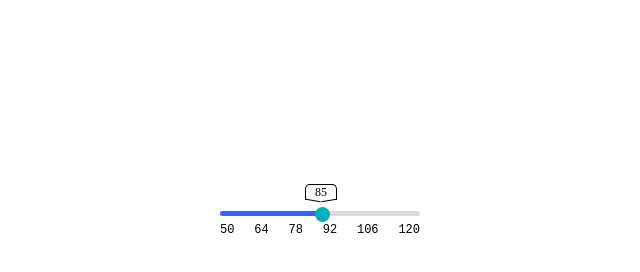
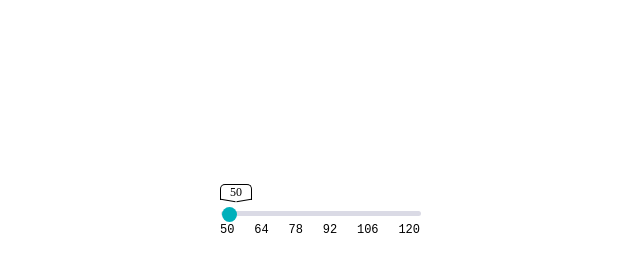
Before and after one commit to Samirox66/ngSlider, a website built with webpack: page src/index.pug in a window 1280 px wide. Both pictures are taken after a click on the button "50". Shown: the whole page, without its empty margins (320-960 px from the left). Built offline with nearby package versions, Linux system fonts and the light colour scheme.

Commit message:
Added first attempt of range slider

```diff
--- a/src/index.pug
+++ b/src/index.pug
@@ -9,4 +9,4 @@ html(lang="en")
             .slider-wrapper
                 .ng-slider
                     .ng-slider__slider-wrapper
-                        input.ng-slider__slider(type="range" id="slider-1")
+                        input.ng-slider__slider(type="range" id="ng-slider")
--- a/src/index.ts
+++ b/src/index.ts
@@ -3,4 +3,4 @@ import './styles.scss';
 import './plugin/slider';
 import './plugin/slider.scss'
 
-($('#slider-1') as any).ngSlider({range: true, id: 'slider-1', max: 120, min: 50, isValueVisible: true});
+($('#slider-1') as any).ngSlider({range: false, id: 'ng-slider', max: 120, min: 50, isValueVisible: true});
--- a/src/plugin/slider.scss
+++ b/src/plugin/slider.scss
@@ -55,6 +55,7 @@
     top: 6px;
     border-radius: 5px;
     background-color: #d5d5d5;
+    margin-left: 1px;
 }
 
 .ng-slider__slider-wrapper {
--- a/src/plugin/slider.ts
+++ b/src/plugin/slider.ts
@@ -15,6 +15,7 @@ interface Options {
     max: number,
     step?: number,
     value?: number,
+    value2?: number,
     isValueVisible?: boolean,
     isVertical?: boolean,
 }
@@ -23,38 +24,24 @@ interface Options {
 
     const methods = {
         init: function(options: Options) {
-            let slider = <HTMLInputElement>document.getElementById(options.id);
-            let sliderTrack = document.createElement('div');
-            let currentValue = document.createElement('div');
-            if (options.range) {
-
-            }
-            methods.createView(slider, sliderTrack, currentValue, options);
-            slider?.addEventListener('input', () => {
-                if (parseInt(slider.value) % (options.step ?? 0) !== 0) {
-                    slider.value = (parseInt(slider.value) - (options.step ?? 0)).toString();
-                }
-                const percent: number = ((parseInt(slider.value) - options.min) / (options.max - options.min)) * 100;
-                const marginLeft = percent - 15 * percent / 100;
-                currentValue.style.marginLeft = `${marginLeft}%`;
-                sliderTrack.style.background = `linear-gradient(to right, #3264fe ${percent}%, #dadae5 ${percent}%)`;
-                currentValue.textContent = slider.value;
-            });
+            const slider = <HTMLInputElement>document.getElementById(options.id);
+            const sliderTrack = document.createElement('div');
+            const currentValue = document.createElement('div');
+            this.createView(slider, sliderTrack, options, currentValue);
+            slider?.addEventListener('input',  e => this.valueChanged(slider, sliderTrack, options, currentValue));
         },
-        createView: function(slider: HTMLInputElement, sliderTrack: HTMLDivElement, currentValue: HTMLDivElement, options: Options) {
+        createView: function(slider: HTMLInputElement, sliderTrack: HTMLDivElement, options: Options, currentValue: HTMLDivElement) {
             slider?.setAttribute('max', options.max.toString());
             slider?.setAttribute('min', options.min.toString());
             slider.setAttribute('value', options.value?.toString() ?? ((options.max + options.min) / 2).toString());
-            let percent: number = ((parseInt(slider.value) - options.min) / (options.max - options.min)) * 100;
+            const percent: number = ((parseInt(slider.value) - options.min) / (options.max - options.min)) * 100;
             sliderTrack.style.background = `linear-gradient(to right, #3264fe ${percent}%, #dadae5 ${percent}%)`;
-            let values = document.createElement('div');
+            const values = document.createElement('div');
             if (options.isValueVisible) {
-                const percent: number = ((parseInt(slider.value) - options.min) / (options.max - options.min)) * 100
-                currentValue.classList.add('ng-slider__current-value');
-                const marginLeft = percent - 15 * percent / 100;
-                currentValue.style.marginLeft = `${marginLeft}%`;
-                let currentValueText = document.createTextNode(slider.value);
-                currentValue.appendChild(currentValueText);
+                this.createCurrentValue(slider, options, currentValue);
+            }
+            if (options.range) {
+                this.createRangeSlider(slider, options);
             }
             sliderTrack.classList.add('ng-slider__slider-track');
             values.classList.add('ng-slider__values');
@@ -66,8 +53,9 @@ interface Options {
                 value.setAttribute('type', 'button');
                 value.classList.add('ng-slider__value');
                 values.append(value);
-                value.addEventListener('input', () => {
-                    console.log(slider.value);
+                value.addEventListener('click', () => {
+                    slider.value = value.value;
+                    this.valueChanged(slider, sliderTrack, options, currentValue);
                 })
             }
             if (options.isVertical) {
@@ -77,6 +65,42 @@ interface Options {
                 values.style.flexDirection = 'column';
             }
             slider?.parentElement?.parentElement?.append(values);
+        },
+        valueChanged: function(slider: HTMLInputElement, sliderTrack: HTMLDivElement, options: Options, currentValue:HTMLDivElement) {
+            if (options.range) {
+
+            } else {
+                if (parseInt(slider.value) % (options.step ?? 0) !== 0) {
+                    slider.value = (parseInt(slider.value) - (options.step ?? 0)).toString();
+                }
+            }
+            const percent: number = ((parseInt(slider.value) - options.min) / (options.max - options.min)) * 100;
+            const marginLeft = percent - 15 * percent / 100;
+            if (options.isValueVisible) {
+                currentValue.style.marginLeft = `${marginLeft}%`;
+                currentValue.textContent = slider.value;
+            }
+            sliderTrack.style.background = `linear-gradient(to right, #3264fe ${percent}%, #dadae5 ${percent}%)`;
+        },
+        createRangeSlider: function(slider: HTMLInputElement, options: Options) {
+            const slider2 = document.createElement('input');
+            slider2.setAttribute('type', 'range');
+            slider2.setAttribute('id', `${options.id}-2`);
+            slider2.classList.add('ng-slider__slider')
+            slider.parentElement?.prepend(slider2);
+            slider2.addEventListener('input', e => this.slider2Changed());
+        },
+        createCurrentValue: function(slider: HTMLInputElement, options: Options, currentValue: HTMLDivElement) {
+            const percent: number = ((parseInt(slider.value) - options.min) / (options.max - options.min)) * 100
+            currentValue.classList.add('ng-slider__current-value');
+            const marginLeft = percent - 15 * percent / 100;
+            currentValue.style.marginLeft = `${marginLeft}%`;
+            const currentValueText = document.createTextNode(slider.value);
+            currentValue.appendChild(currentValueText);
+            slider.parentElement?.parentElement?.prepend(currentValue);
+        },
+        slider2Changed: function() {
+
         }
     }
     $.fn.ngSlider = function(options: Options) {
```
